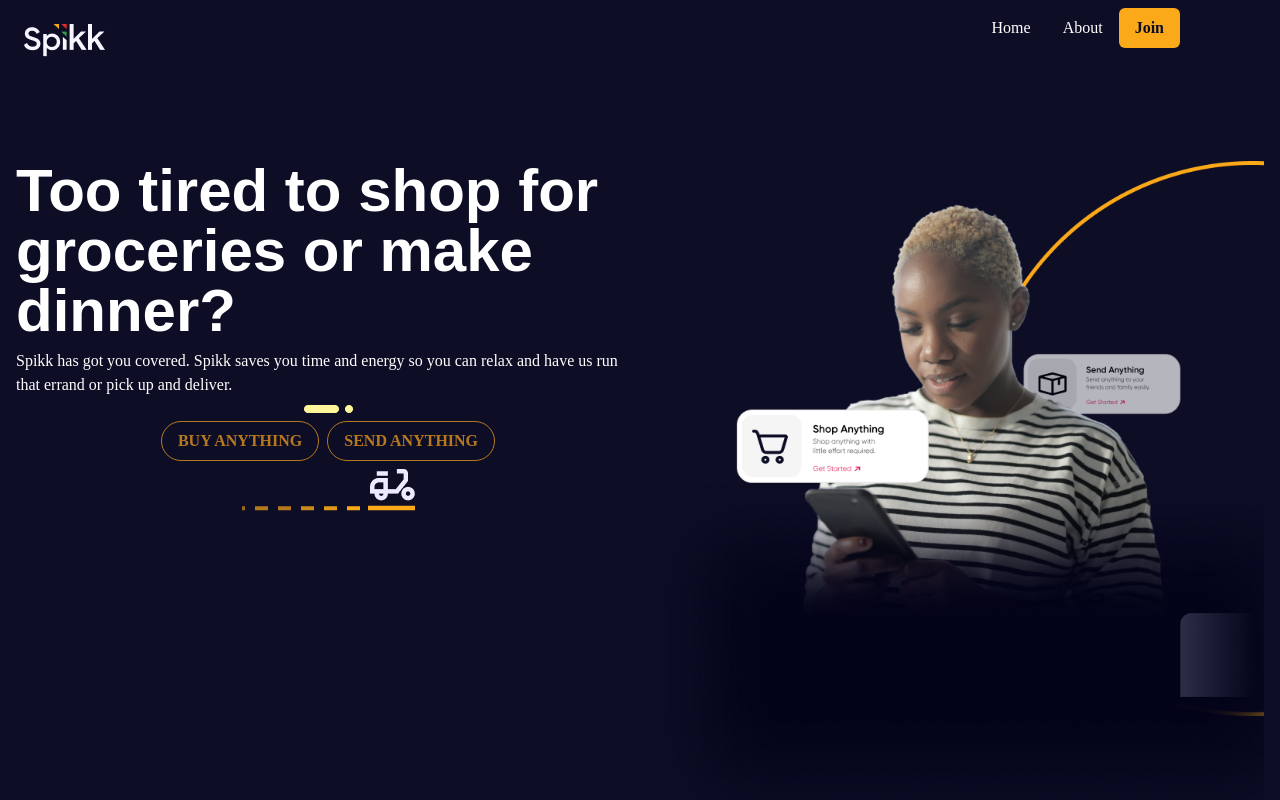
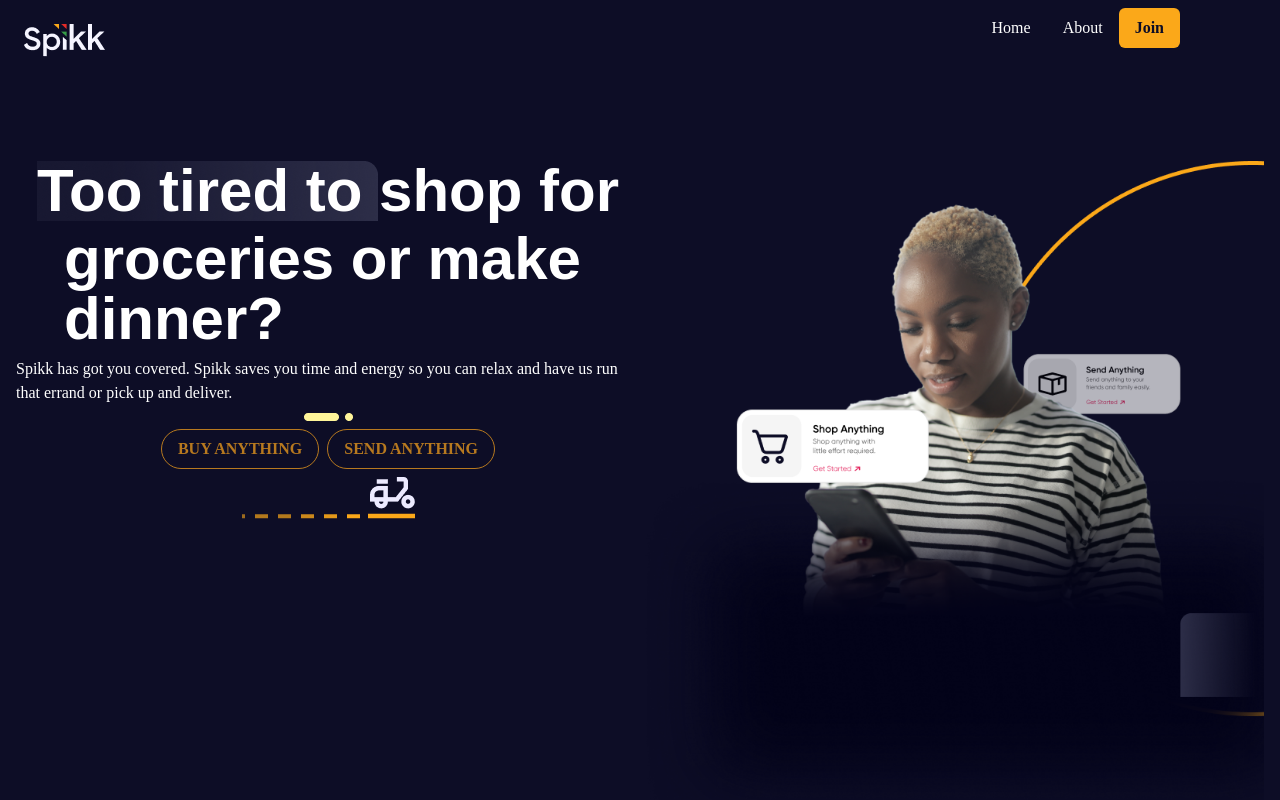
Before and after one commit to cargle-org/spikk-web-frontend, a React (Create React App) app: page / in a window 1280 px wide. Shown: the top 800 px of the page. Built offline with nearby package versions, Linux system fonts and the light colour scheme.

Commit message:
extra modif to landingpage

```diff
--- a/src/components/landing/LandingHeader.tsx
+++ b/src/components/landing/LandingHeader.tsx
@@ -9,7 +9,6 @@
         <Box>
           <Image p={6} src={spikklogo} alt='Spikk Logo' />
         </Box>
-
         <Spacer />
         <Box p='4' style={{color:'white'}}>
           Home
--- a/src/pages/Landing/Hompage.tsx
+++ b/src/pages/Landing/Hompage.tsx
@@ -6,6 +6,7 @@
 import userImage2 from './femaleuserimage2.png';
 import progress from './progress.png';
 import bike from './bike.png';
+import fadedrectangle from './fadedrectangle.png';
 
 const Hompage = () => {
   return (
@@ -14,9 +15,16 @@
       <Container maxW='container.x1' bg='#0D0D26'>
         <Flex h='100vh' py={20}>
           <VStack w='full' h='full'>
-            <Heading as='h2' size='3xl' style={{color:'white'}}>
-              Too tired to shop for groceries or make dinner?
-            </Heading>
+            <div style={{backgroundRepeat : 'no-repeat',backgroundImage:`url(${fadedrectangle})`}}>
+              <Heading as='h2' size='3xl' style={{color:'white'}}>
+                Too tired to shop for
+              </Heading>
+            </div>
+            <div>
+              <Heading as='h2' size='3xl' style={{color:'white'}} pl={12}>
+                groceries or make dinner?
+              </Heading>
+            </div>
             <Text fontSize='1xl' style={{color:'white'}}>
               Spikk has got you covered. Spikk saves you time and energy so you can relax and have us run that errand or pick up and deliver.
             </Text>
```
Also changed, not shown: src/components/landing/fadedrectangle.png (added), src/pages/Landing/fadedrectangle.png (added).
